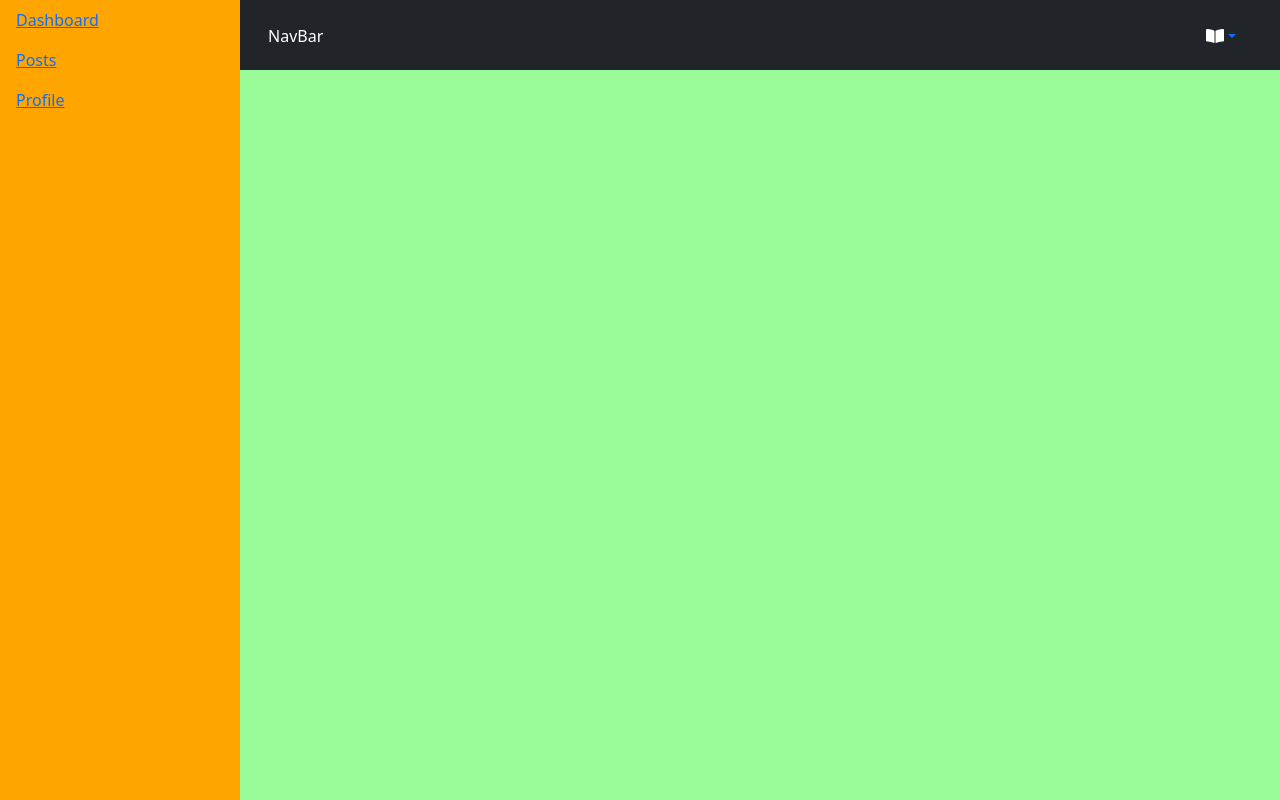
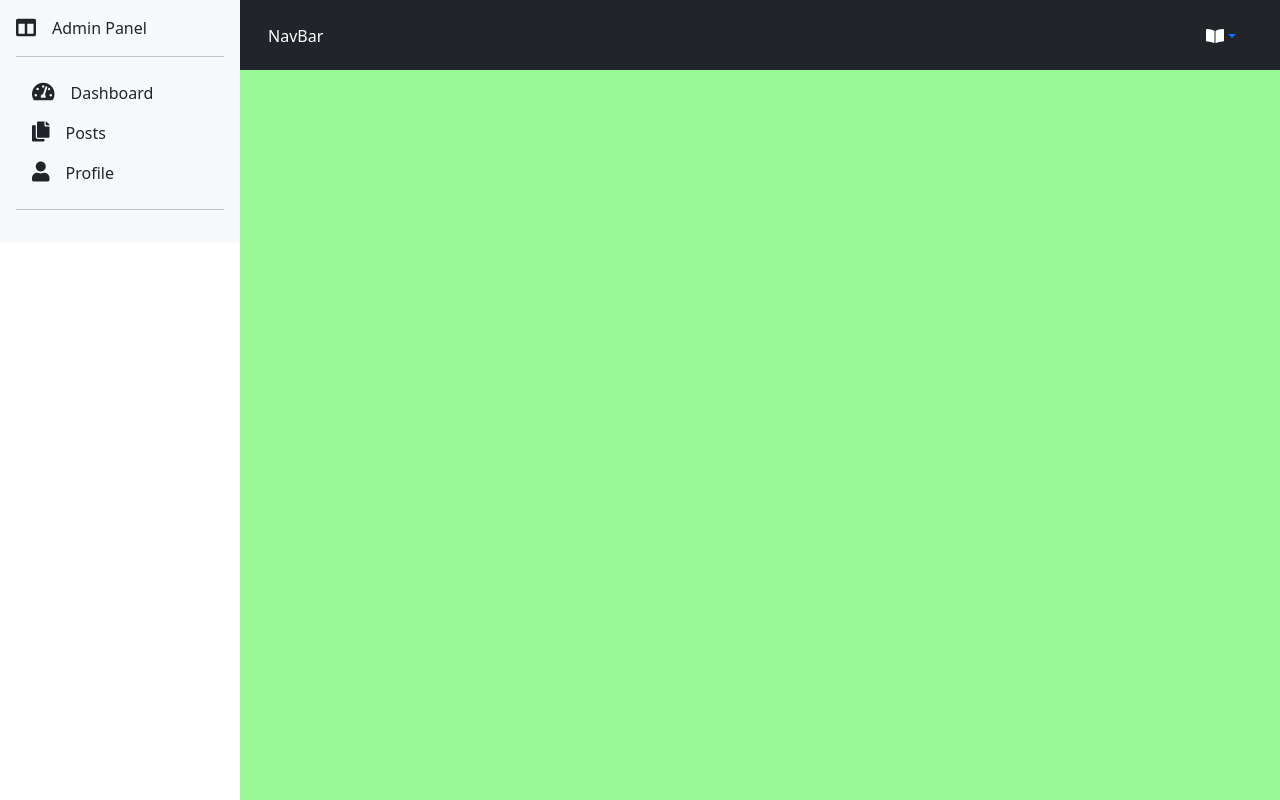
Before and after one commit to IslandTeki18/islandteki_blogadmin, a React (Create React App) app: page / in a window 1280 px wide. Built offline with nearby package versions, Linux system fonts and the light colour scheme.

Commit message:
sidebar changes

```diff
--- a/public/index.html
+++ b/public/index.html
@@ -11,7 +11,7 @@
   <link rel="manifest" href="%PUBLIC_URL%/manifest.json" />
 
   <!-- React Bootstrap CSS CDN -->
-  <link href="https://cdn.jsdelivr.net/npm/bootstrap@5.0.2/dist/css/bootstrap.min.css" rel="stylesheet" integrity="sha384-EVSTQN3/azprG1Anm3QDgpJLIm9Nao0Yz1ztcQTwFspd3yD65VohhpuuCOmLASjC" crossorigin="anonymous">
+  <!-- <link href="https://cdn.jsdelivr.net/npm/bootstrap@5.0.2/dist/css/bootstrap.min.css" rel="stylesheet" integrity="sha384-EVSTQN3/azprG1Anm3QDgpJLIm9Nao0Yz1ztcQTwFspd3yD65VohhpuuCOmLASjC" crossorigin="anonymous"> -->
   <!-- Fontawesome CDN -->
   <link rel="stylesheet" href="https://cdnjs.cloudflare.com/ajax/libs/font-awesome/5.15.4/css/all.min.css"
     integrity="sha512-1ycn6IcaQQ40/MKBW2W4Rhis/DbILU74C1vSrLJxCq57o941Ym01SwNsOMqvEBFlcgUa6xLiPY/NS5R+E6ztJQ=="
@@ -22,8 +22,12 @@
 <body>
   <noscript>You need to enable JavaScript to run this app.</noscript>
   <div id="root"></div>
-  <script src="https://cdn.jsdelivr.net/npm/@popperjs/core@2.9.2/dist/umd/popper.min.js" integrity="sha384-IQsoLXl5PILFhosVNubq5LC7Qb9DXgDA9i+tQ8Zj3iwWAwPtgFTxbJ8NT4GN1R8p" crossorigin="anonymous"></script>
-  <script src="https://cdn.jsdelivr.net/npm/bootstrap@5.0.2/dist/js/bootstrap.min.js" integrity="sha384-cVKIPhGWiC2Al4u+LWgxfKTRIcfu0JTxR+EQDz/bgldoEyl4H0zUF0QKbrJ0EcQF" crossorigin="anonymous"></script>
+  <script src="https://cdn.jsdelivr.net/npm/@popperjs/core@2.9.2/dist/umd/popper.min.js"
+    integrity="sha384-IQsoLXl5PILFhosVNubq5LC7Qb9DXgDA9i+tQ8Zj3iwWAwPtgFTxbJ8NT4GN1R8p"
+    crossorigin="anonymous"></script>
+  <script src="https://cdn.jsdelivr.net/npm/bootstrap@5.0.2/dist/js/bootstrap.min.js"
+    integrity="sha384-cVKIPhGWiC2Al4u+LWgxfKTRIcfu0JTxR+EQDz/bgldoEyl4H0zUF0QKbrJ0EcQF"
+    crossorigin="anonymous"></script>
 </body>
 
 </html>
--- a/src/App.js
+++ b/src/App.js
@@ -7,9 +7,9 @@ import Routes from "./components/routes/Routes";
 function App() {
     return (
         <Router>
-                <Header />
-                <Sidebar />
-                <Routes />
+            <Header />
+            <Sidebar />
+            <Routes />
         </Router>
     );
 }
--- a/src/app/sidebar/Sidebar.jsx
+++ b/src/app/sidebar/Sidebar.jsx
@@ -1,17 +1,35 @@
-import Nav from "react-bootstrap/Nav";
 import { Link } from "react-router-dom";
 import "./Sidebar.scss";
 import { sideBarItems } from "../../utils/sideBarItems";
 
 const Sidebar = () => {
     return (
-        <Nav className="flex-column dkSidebar" variant="pills" navbar={true}>
-            {sideBarItems.map((item) => (
-                <Nav.Link key={item.name}>
-                    <Link to={item.route}>{item.name}</Link>
-                </Nav.Link>
-            ))}
-        </Nav>
+        <div className="dkSidebar">
+            <div className="d-flex flex-column flex-shrink-0 p-3 bg-light">
+                <Link
+                    to="/"
+                    className="d-flex align-items-center mb-3 mb-md-0 me-md-auto link-dark text-decoration-none"
+                >
+                    <i className="fas fa-columns snIcon me-3" />
+                    Admin Panel
+                </Link>
+                <hr />
+                <ul className="nav nav-pills flex-column mb-auto">
+                    {sideBarItems.map((item, idx) => (
+                        <li key={idx} className="nav-item">
+                            <Link
+                                to={item.route}
+                                className="nav-link link-dark"
+                            >
+                                <i className={`fas ${item.icon} me-3 snIcon`} />
+                                {item.name}
+                            </Link>
+                        </li>
+                    ))}
+                </ul>
+                <hr />
+            </div>
+        </div>
     );
 };
 
--- a/src/app/sidebar/Sidebar.scss
+++ b/src/app/sidebar/Sidebar.scss
@@ -1,4 +1,8 @@
 .dkSidebar {
     grid-area: sidenav;
-    background-color: orange;
+    height: 100vh;
+
+    .snIcon {
+        font-size: 20px;
+    }
 }
--- a/src/components/layout/Layout.scss
+++ /dev/null
@@ -1,3 +0,0 @@
-.dkLayout {
-
-}
--- a/src/utils/sideBarItems.js
+++ b/src/utils/sideBarItems.js
@@ -1,5 +1,5 @@
 export const sideBarItems = [
-    { name: "Dashboard", route: "/dashboard" },
-    { name: "Posts", route: "/posts" },
-    { name: "Profile", route: "/profile" },
+    { name: "Dashboard", route: "/dashboard", icon: "fa-tachometer-alt" },
+    { name: "Posts", route: "/posts", icon: "fa-copy" },
+    { name: "Profile", route: "/profile", icon: "fa-user" },
 ];
```
Also changed, not shown: src/components/layout/Layout.jsx (deleted, +0 -14 lines).
